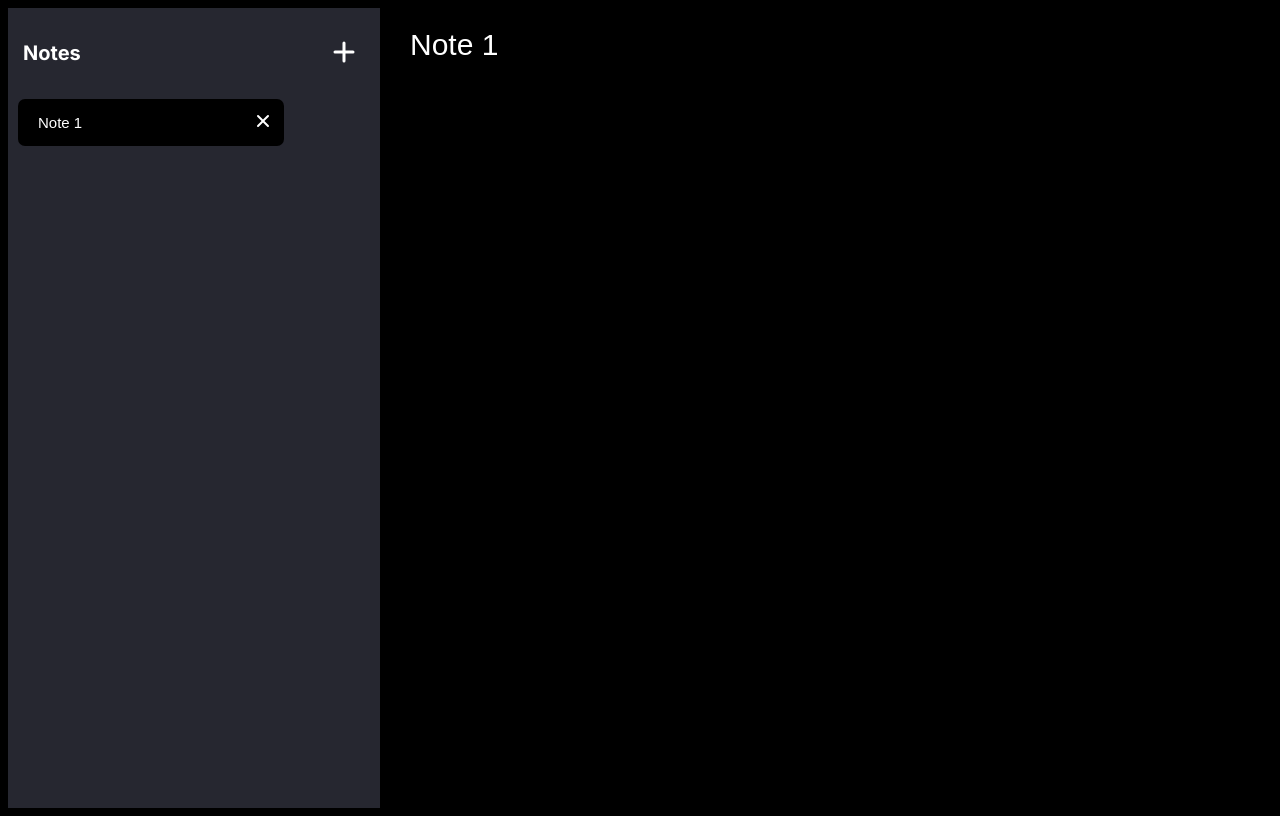
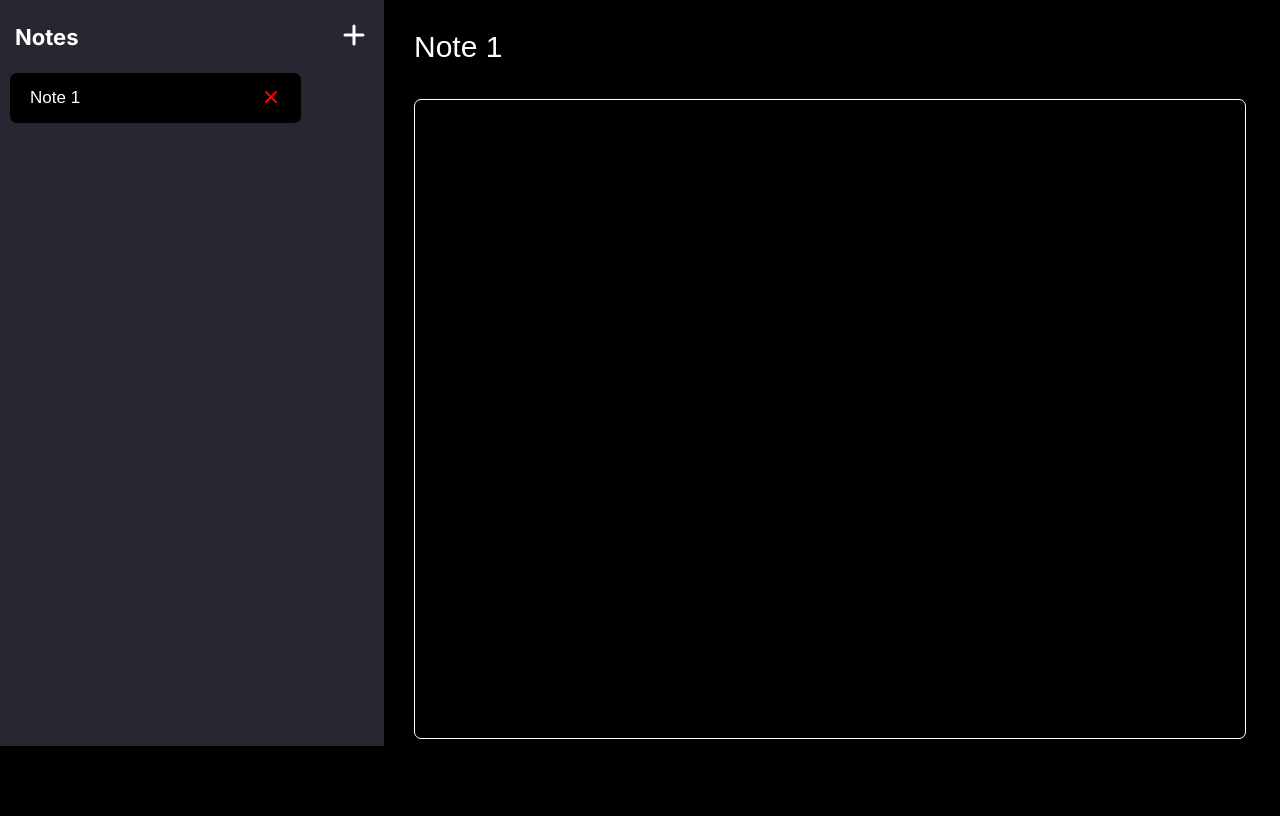
Before and after one commit to alabhyajindal/notes, a React (Create React App) app: page / in a window 1280 px wide. Built offline with nearby package versions, Linux system fonts and the light colour scheme.

Commit message:
css tweaks

```diff
--- a/src/App.js
+++ b/src/App.js
@@ -2,6 +2,7 @@ import React, { useEffect, useState } from "react";
 import Editor from "./components/Editor";
 import Sidebar from "./components/Sidebar";
 import "./style.css";
+import ids from "./id";
 import { XIcon } from "@heroicons/react/solid";
 
 function App() {
@@ -40,6 +41,8 @@ function App() {
         isCurrent: true,
       },
     ]);
+
+    // ids = ids.slice(0, ids.length - 1);
   };
 
   const selectNote = function (e) {
@@ -62,10 +65,9 @@ function App() {
   };
 
   const deleteNote = function (e) {
-    resetSelection();
+    console.log(e.target.closest("div").children);
     const selectedNote = e.target.closest("div").children[0].id;
     const updatedNotes = notes.filter((note) => note.id != selectedNote);
-    console.log(updatedNotes);
 
     setNotes([...updatedNotes]);
   };
@@ -82,7 +84,7 @@ function App() {
         onChange={updateNote}
         placeholder="Note's Title"
         value={note.title}
-        className={`note-item ${note.isCurrent ? "current-note" : ""}`}
+        className={`note-item`}
         name="title"
       />
       <button onClick={deleteNote}>
--- a/src/components/Sidebar.js
+++ b/src/components/Sidebar.js
@@ -5,7 +5,7 @@ function Sidebar(props) {
   return (
     <div className="sidebar">
       <header className="header">
-        <h1>Notes</h1>
+        <h1 className="heading">Notes</h1>
         <button onClick={props.createNewNote}>
           <PlusIcon className="add-note" />
         </button>
--- /dev/null
+++ b/src/id.js
@@ -0,0 +1,9 @@
+// for (let i = 0; i < 10; i++) {
+//   console.log(Math.random() * 100);
+// }
+
+export default [
+  88.79305617244877, 98.6063303474139, 95.86843151147777, 31.67601041891772,
+  11.016198633413566, 9.734360399130516, 19.03484111585374, 45.2971381900769,
+  27.716326980464178,
+];
--- a/src/style.css
+++ b/src/style.css
@@ -1,4 +1,5 @@
-GENERAL * {
+/* GENERAL  */
+* {
   margin: 0;
   padding: 0;
   box-sizing: border-box;
@@ -44,6 +45,7 @@ textarea {
 
 .app {
   display: flex;
+  /* margin-top: 2rem; */
 }
 
 /* SIDEBAR */
@@ -51,7 +53,11 @@ textarea {
 .sidebar {
   background-color: #262730;
   width: 30%;
-  height: 100vh;
+  /* height: 100vh; */
+}
+
+.heading {
+  font-size: 2.2rem;
 }
 
 .header {
@@ -74,7 +80,8 @@ textarea {
 .note-item-cont {
   display: flex;
   align-items: center;
-  width: 70%;
+  justify-content: flex-start;
+  width: 80%;
   margin: 1rem 0rem;
   padding: 0.5rem 1rem;
   border-radius: 7px;
@@ -82,14 +89,14 @@ textarea {
 
 .note-item {
   padding: 1rem 1rem;
-  font-size: 1.5rem;
+  font-size: 1.7rem;
   cursor: pointer;
 }
 
 .delete-item {
   height: 2rem;
   cursor: pointer;
-  color: #fff;
+  color: red;
 }
 
 .current-note {
@@ -105,7 +112,7 @@ textarea {
 
 .editor-title {
   font-size: 3rem;
-  padding: 2rem 3rem;
+  margin: 3rem 3rem;
 }
 
 .editor-body {
@@ -113,8 +120,11 @@ textarea {
   color: #000; */
 
   font-size: 1.7rem;
-  padding: 1rem 3rem;
+  margin: 0.5rem 3rem;
+  padding: 1rem;
   width: 65vw;
   outline: none;
   height: 80vh;
+  border: 1px solid #fff;
+  border-radius: 7px;
 }
```
